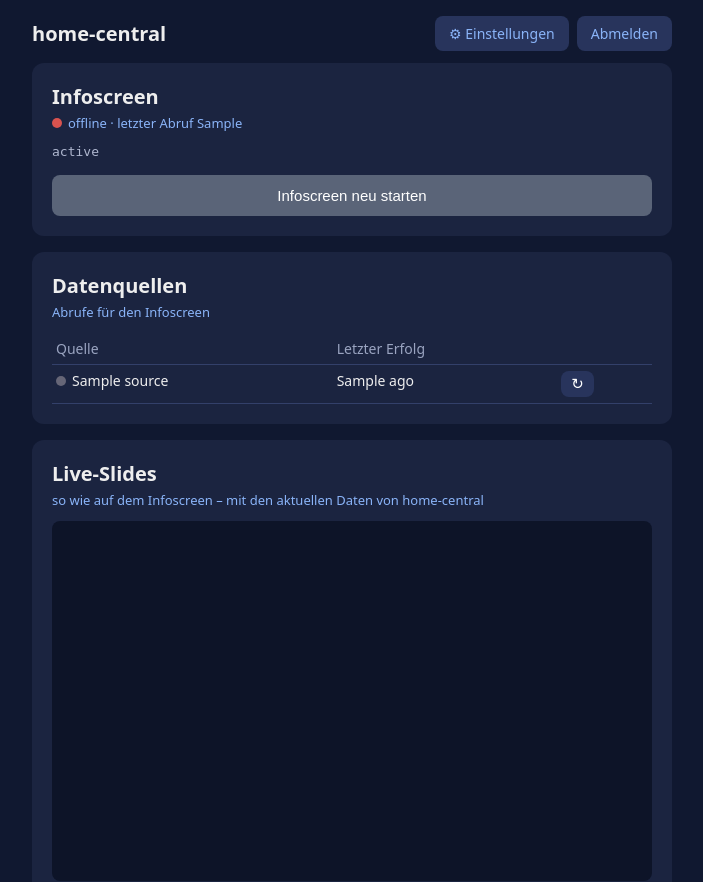
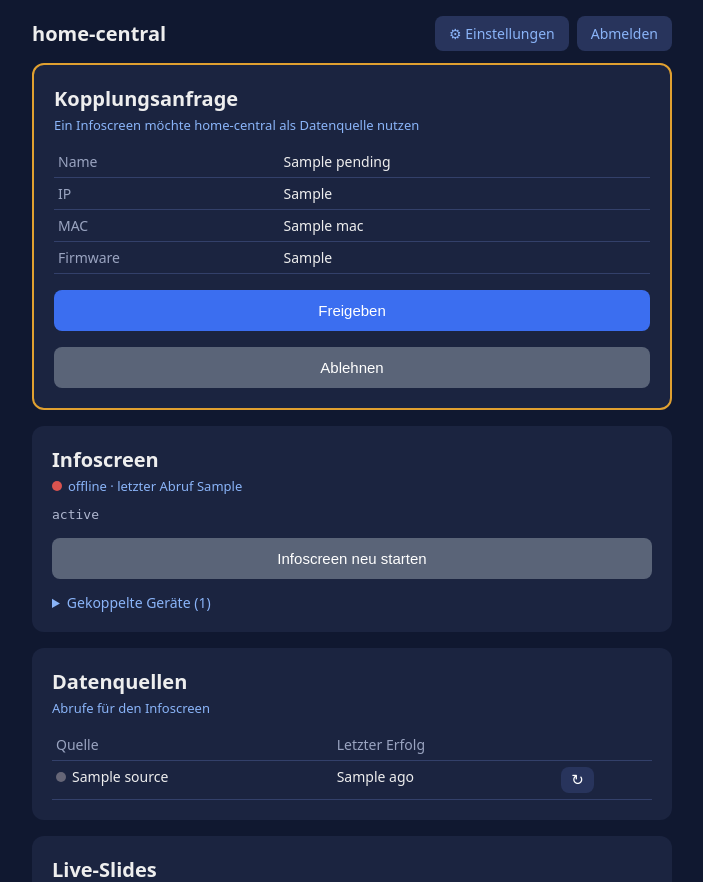
Before and after one commit to peterhagelhof7-cmd/home-central, a FastAPI app: template hc/templates/index.html in a window 1280 px wide. Shown: the top 882 px of the page, without its empty margins (288-991 px from the left). Run offline with FastAPI, Linux system fonts and the light colour scheme; the template is opened without the code that fills it: most values are stand-ins (such as "Sample title", 1, 10 or a date in 2020); data that the repository does not hold is empty; parts of the project's set-up code (start-up, migrations or seed data) failed here and were passed over.

Commit message:
Kopplung + mDNS + variabler Slide-Katalog
- Avahi kuendigt _home-central._tcp an; Infoscreen fragt per /api/v1/pair an,
  Freigabe/Ablehnen/Entkoppeln in der Uebersicht, Token-Erneuerung ueber pair
- /api/v1/tg/send fuer das Message Board des Infoscreens
- Slide-Katalog kommt vom Infoscreen (report.slides): Auswahl, /screen und
  Live-Slides folgen neuen Slides automatisch (sl_<id> dynamisch)

Co-Authored-By: Claude Opus 5.5 <noreply@anthropic.com>

```diff
--- a/hc/config.py
+++ b/hc/config.py
@@ -124,6 +124,26 @@ def set_secret(key: str, value: str) -> None:
         _atomic_write(SECRETS_FILE, _secrets)
 
 
+def secret_obj(key: str):
+    with _lock:
+        v = _secrets.get(key)
+        return json.loads(json.dumps(v)) if v is not None else None   # tiefe Kopie
+
+
+def set_secret_obj(key: str, value) -> None:
+    with _lock:
+        _secrets[key] = value
+        _atomic_write(SECRETS_FILE, _secrets)
+
+
+def slide_catalog() -> list[tuple[str, str]]:
+    """Slide-Katalog: vom Infoscreen gemeldet (variabel), sonst der bekannte Stand."""
+    cat = _cfg.get("slide_catalog")
+    if isinstance(cat, list) and cat:
+        return [(s["id"], s["title"]) for s in cat if isinstance(s, dict) and s.get("id")]
+    return list(SLIDES)
+
+
 def import_infoscreen(data: dict) -> tuple[int, list[str]]:
     """Export des esp-infoscreen uebernehmen (ohne WLAN). Liefert (Anzahl, uebersprungen)."""
     take, skipped = {}, []
--- a/hc/main.py
+++ b/hc/main.py
@@ -10,6 +10,7 @@ import hmac
 import json
 import logging
 import os
+import re
 import secrets
 import time
 from collections import deque
@@ -175,7 +176,8 @@ async def index(req: Request):
     rep = device.report()
     return templates.TemplateResponse(req, "index.html", {
         "sources": sources, "dev": rep, "dev_online": device.online(), "dev_seen": _ago(device.last_seen()),
-        "tg_ok": telegram.configured(), "version": __version__})
+        "tg_ok": telegram.configured(), "version": __version__,
+        "pending": device.pending(), "paired": device.paired()})
 
 
 @app.get("/settings", response_class=HTMLResponse)
@@ -184,13 +186,14 @@ async def settings_get(req: Request, msg: str = ""):
         return r
     cfg = config.all_values()
     return templates.TemplateResponse(req, "settings.html", {
-        "c": cfg, "slides": config.SLIDES, "termine": kalender.termine(), "bl": kalender.BL_NAMES,
+        "c": cfg, "slides": config.slide_catalog(), "termine": kalender.termine(), "bl": kalender.BL_NAMES,
         "catalog": muell.AWIDO_CATALOG, "msg": msg, "api_token": config.secret("api_token"),
         "host": req.url.hostname, "gw": simple.default_gateway(),
         "has": {k: bool(str(cfg.get(k, "")).strip()) for k in ("owm_key", "n2yo_key", "nasa_key", "tg_token")}})
 
 
 SECRET_KEYS = {"owm_key", "n2yo_key", "nasa_key", "tg_token"}
+SLIDE_KEY = re.compile(r"^sl_[a-z0-9_]{1,12}$")
 INT_LIMITS = {"brightness": (5, 100), "bl_floor": (0, 95), "slide_sec": (3, 120)}
 
 
@@ -201,7 +204,7 @@ async def settings_save(req: Request):
     form = await req.form()
     vals = {}
     for cb in str(form.get("_checkboxes", "")).split(","):
-        if cb in config.DEFAULTS:
+        if cb in config.DEFAULTS or SLIDE_KEY.match(cb):
             vals[cb] = "1" if form.get(cb) else "0"
     for k, v in form.items():
         if k.startswith("_") or k not in config.DEFAULTS or k == "termine" or not isinstance(v, str):
@@ -364,7 +367,7 @@ def build_screen(take_cmd: bool) -> dict:
         "cmd": device.take_cmd() if take_cmd else None,
         "display": {"brightness": int(c["brightness"]), "bl_floor": int(c["bl_floor"]),
                     "slide_sec": int(c["slide_sec"]), "rot180": c["rot180"] == "1",
-                    "slides": {sid: c.get(f"sl_{sid}", "1") == "1" for sid, _ in config.SLIDES}},
+                    "slides": {sid: c.get(f"sl_{sid}", "1") == "1" for sid, _ in config.slide_catalog()}},
         "age": {},
     }
     for name in ("owm", "spessart", "dwd", "nina", "kurse", "fritzbox", "planes", "space"):
@@ -400,6 +403,7 @@ async def ui_screen(req: Request):
         return JSONResponse({}, status_code=401)
     out = build_screen(take_cmd=False)
     out["device"] = {**device.report(), "online": device.online()}
+    out["catalog"] = [{"id": i, "title": t} for i, t in config.slide_catalog()]
     return out
 
 
@@ -413,6 +417,54 @@ async def api_report(req: Request):
         return JSONResponse({"error": "json"}, status_code=400)
     device.update(rep if isinstance(rep, dict) else {}, req.client.host if req.client else "")
     return {"ok": True}
+
+
+@app.post("/api/v1/pair")
+async def api_pair(req: Request):
+    """Kopplung: Infoscreen fragt mit seiner MAC an; nach Freigabe in der
+    Weboberflaeche bekommt er den API-Token. Auch fuer Token-Erneuerung (401)."""
+    try:
+        j = await req.json()
+    except ValueError:
+        return JSONResponse({"error": "json"}, status_code=400)
+    mac = str(j.get("mac", "")).lower()[:17]
+    if not re.match(r"^[0-9a-f:]{17}$", mac):
+        return JSONResponse({"error": "mac"}, status_code=400)
+    ip = req.client.host if req.client else ""
+    if device.pair_request(mac, str(j.get("name", "?"))[:31], str(j.get("fw", ""))[:31], ip):
+        return {"status": "ok", "token": config.secret("api_token")}
+    log.info("Kopplungsanfrage von %s (%s, %s)", j.get("name"), mac, ip)
+    return {"status": "pending"}
+
+
+@app.post("/api/v1/tg/send")
+async def api_tg_send(req: Request):
+    """Message Board des Infoscreens (Web) sendet ueber den Bot von home-central."""
+    if not api_ok(req):
+        return JSONResponse({"error": "token"}, status_code=401)
+    try:
+        text = str((await req.json()).get("text", "")).strip()[:400]
+    except ValueError:
+        text = ""
+    if not text:
+        return JSONResponse({"error": "leer"}, status_code=400)
+    ok = await telegram.send(text)
+    return JSONResponse({"ok": ok}, status_code=200 if ok else 503)
+
+
+@app.post("/device/pair/{action}")
+async def device_pair(req: Request, action: str, mac: str = Form("")):
+    if (r := need_login(req)):
+        return r
+    if action == "approve":
+        device.approve(mac)
+        log.info("Infoscreen %s freigegeben", mac)
+    elif action == "deny":
+        device.deny(mac)
+    elif action == "unpair":
+        device.unpair(mac)
+        log.info("Kopplung %s entfernt", mac)
+    return RedirectResponse("/", status_code=303)
 
 
 @app.get("/api/v1/health")
--- a/hc/static/slides.js
+++ b/hc/static/slides.js
@@ -274,9 +274,15 @@
   };
 
   // --- Rahmen: Titel, Seitenzahl, Countdown, Rotation ---
+  // Slide-Katalog: vom Infoscreen gemeldet (variabel, neue Slides kommen automatisch dazu)
+  function catalog() {
+    const c = D && D.catalog && D.catalog.length ? D.catalog : ORDER.map(id => ({ id, title: TITLES[id] }));
+    c.forEach(e => { if (!TITLES[e.id] || e.title) TITLES[e.id] = e.title || e.id; });
+    return c.map(e => e.id);
+  }
   function enabled() {
     const sl = (D && D.display && D.display.slides) || {};
-    return ORDER.filter(id => sl[id] !== false);
+    return catalog().filter(id => sl[id] !== false);
   }
   function interval() { return ((D && D.display && D.display.slide_sec) || 10) * 1000; }
   function show(i) {
@@ -288,7 +294,10 @@
     stage.querySelector('.ls-title').textContent = TITLES[id];
     stage.querySelector('.ls-foot').textContent = `${idx + 1} / ${list.length}`;
     content.innerHTML = '';
-    try { S[id](content); } catch (e) { msgCenter(content, 'Darstellungsfehler: ' + e.message); }
+    try {
+      if (S[id]) S[id](content);
+      else msgCenter(content, 'Vorschau für diesen Slide noch nicht verfügbar');
+    } catch (e) { msgCenter(content, 'Darstellungsfehler: ' + e.message); }
     document.querySelectorAll('.ls-dot').forEach((d, k) => d.classList.toggle('on', k === idx));
   }
   function tick() {
--- a/hc/templates/index.html
+++ b/hc/templates/index.html
@@ -7,12 +7,30 @@
   <nav><a class="navbtn" href="/settings">&#9881; Einstellungen</a><a class="navbtn" href="/logout">Abmelden</a></nav>
 </div>
 
+{% for mac, p in pending.items() %}
+<div class="card" style="border:2px solid #e0a030">
+  <h2>Kopplungsanfrage</h2>
+  <div class="sub">Ein Infoscreen m&ouml;chte home-central als Datenquelle nutzen</div>
+  <table><tr><th>Name</th><td>{{ p.name }}</td></tr><tr><th>IP</th><td>{{ p.ip }}</td></tr>
+    <tr><th>MAC</th><td>{{ mac }}</td></tr><tr><th>Firmware</th><td>{{ p.fw }}</td></tr></table>
+  <form method="post" action="/device/pair/approve"><input type="hidden" name="mac" value="{{ mac }}">
+    <button type="submit">Freigeben</button></form>
+  <form method="post" action="/device/pair/deny"><input type="hidden" name="mac" value="{{ mac }}">
+    <button class="grey" type="submit">Ablehnen</button></form>
+</div>
+{% endfor %}
+
 <div class="card">
   <h2>Infoscreen</h2>
   <div class="sub">{% if dev_online %}<span class="dot ok"></span>online{% else %}<span class="dot bad"></span>offline{% endif %} &middot; letzter Abruf {{ dev_seen }}</div>
   {% if dev.status %}<pre>{{ dev.status }}</pre>{% else %}<div class="st">Noch keine Statusmeldung vom Infoscreen.</div>{% endif %}
   {% if dev.dht22 and dev.dht22.valid %}<div class="st">Innen: {{ '%.1f'|format(dev.dht22.temp_c) }} &deg;C, {{ '%.0f'|format(dev.dht22.hum_pct) }} % rF</div>{% endif %}
   <form method="post" action="/device/reboot"><button class="grey" type="submit">Infoscreen neu starten</button></form>
+  {% if paired %}<details style="margin-top:14px"><summary>Gekoppelte Ger&auml;te ({{ paired|length }})</summary>
+  {% for mac, p in paired.items() %}<div class="trow"><span>{{ p.name }} &middot; {{ mac }} &middot; {{ p.ip }} &middot; {{ p.fw }}</span>
+    <form method="post" action="/device/pair/unpair"><input type="hidden" name="mac" value="{{ mac }}">
+    <button class="small" type="submit" title="Kopplung entfernen">x</button></form></div>{% endfor %}
+  </details>{% endif %}
 </div>
 
 <div class="card">
--- a/hc/templates/settings.html
+++ b/hc/templates/settings.html
@@ -21,7 +21,7 @@
   <label class="cb"><input type="checkbox" name="rot180" value="1" {{ 'checked' if c.rot180 == '1' }}> Um 180&deg; drehen</label>
   <label>Angezeigte Slides</label>
   {% for sid, title in slides %}
-  <label class="cb"><input type="checkbox" name="sl_{{ sid }}" value="1" {{ 'checked' if c['sl_' ~ sid] == '1' }}> {{ title }}</label>
+  <label class="cb"><input type="checkbox" name="sl_{{ sid }}" value="1" {{ 'checked' if c.get('sl_' ~ sid, '1') == '1' }}> {{ title }}</label>
   {% endfor %}
   <input type="hidden" name="_checkboxes" value="rot180,{% for sid, _ in slides %}sl_{{ sid }}{{ ',' if not loop.last }}{% endfor %}">
   <label>Wechsel alle (Sekunden)</label>
```
Also changed, not shown: hc/device.py (+55 -1 lines), README.md, 2 other files.
